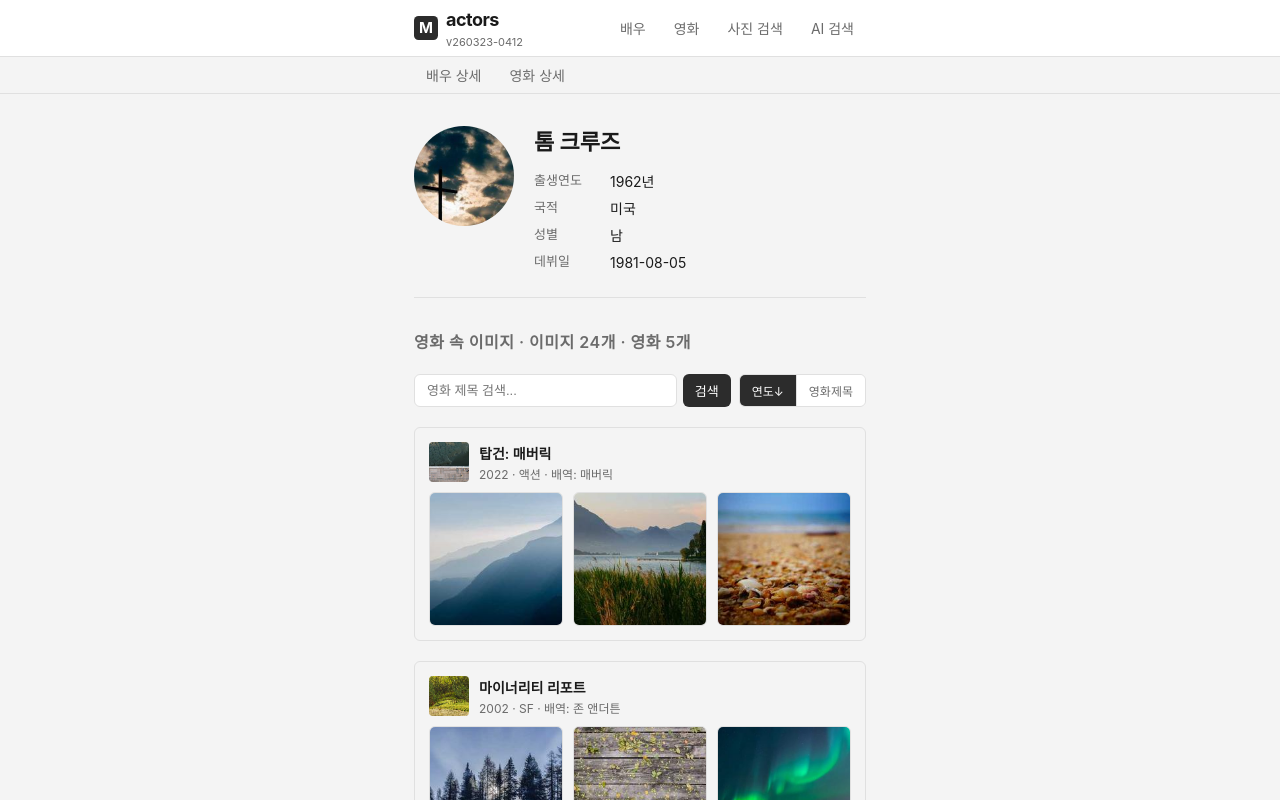
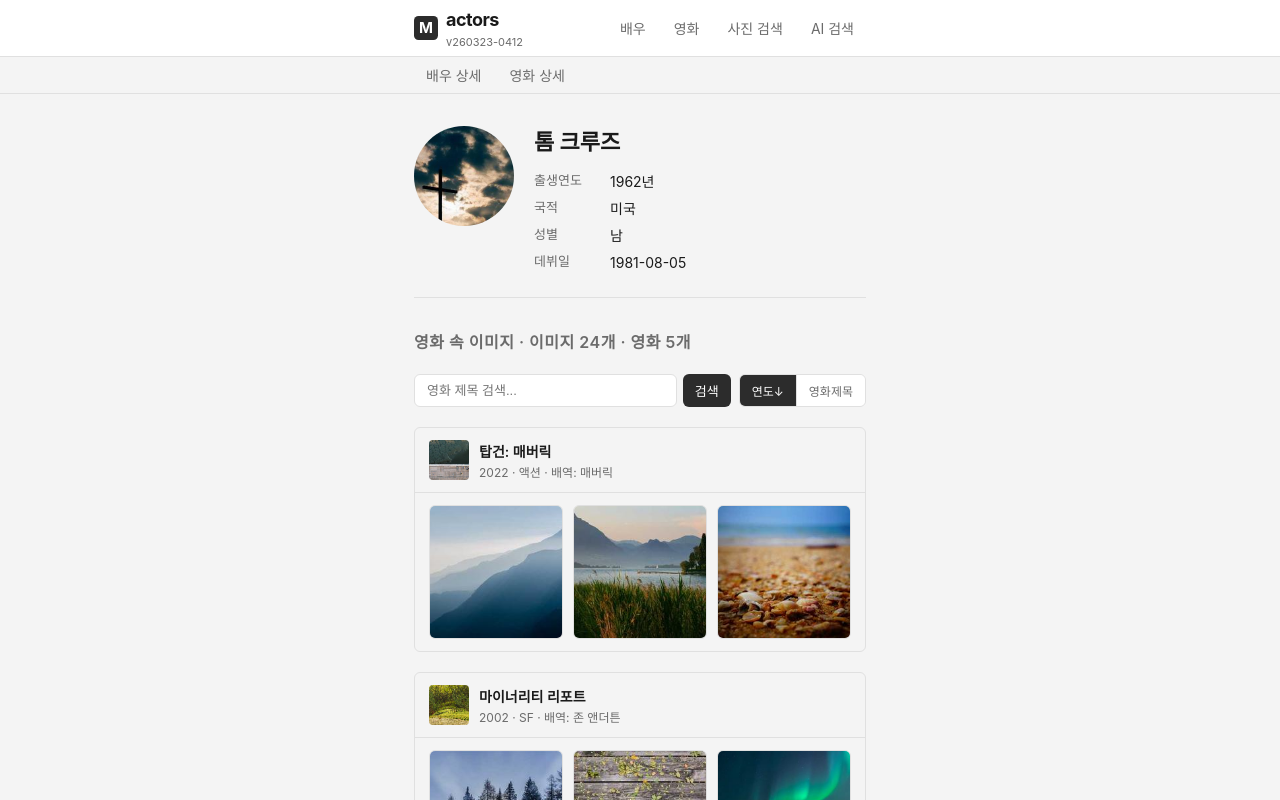
Before and after one commit to danielk0121/actorgram, a React (Vite) app in the folder actorsapp/: page /profiles in a window 1280 px wide. Shown: the top 800 px of the page. Built offline with nearby package versions, Linux system fonts and the light colour scheme.

Commit message:
필모그래피 그룹 영화정보/이미지 영역 구분선 추가

```diff
--- a/actorsapp/src/App.css
+++ b/actorsapp/src/App.css
@@ -976,10 +976,19 @@
 .detail-movie-role-group {
   display: flex;
   flex-direction: column;
-  gap: 10px;
+  gap: 0;
   border: 1px solid var(--color-border);
   border-radius: var(--radius);
-  padding: 14px;
+  overflow: hidden;
+}
+
+.detail-movie-role-group-header-wrap {
+  padding: 12px 14px;
+}
+
+.detail-movie-role-group-images-wrap {
+  border-top: 1px solid var(--color-border);
+  padding: 12px 14px;
 }
 
 .detail-movie-role-group-header {
--- a/actorsapp/src/pages/ActorDetailPage.tsx
+++ b/actorsapp/src/pages/ActorDetailPage.tsx
@@ -103,6 +103,7 @@ export function ActorDetailPage() {
                   return (
                     <div key={m.id} className="detail-movie-role-group">
                       {/* 영화 정보 1줄 - 클릭 시 영화 상세로 이동 */}
+                      <div className="detail-movie-role-group-header-wrap">
                         <button
                           className="detail-movie-role-group-header detail-movie-role-group-header--clickable"
                           onClick={() => navigate(`/movie-detail?title=${encodeURIComponent(m.title)}`)}
@@ -118,7 +119,9 @@ export function ActorDetailPage() {
                             <span className="detail-movie-role-group-meta">{m.year} · {m.genre} · 배역: {a.role}</span>
                           </div>
                         </button>
+                      </div>
                       {/* 이미지 바둑판 (최대 9장, 초과 시 마지막 칸에 +N 표시) */}
+                      <div className="detail-movie-role-group-images-wrap">
                         {(!a.roleImages || a.roleImages.length === 0)
                           ? <div className="empty-state">이미지가 없어요</div>
                           : <div className="detail-role-images-grid">
@@ -135,6 +138,7 @@ export function ActorDetailPage() {
                             })}
                           </div>}
                       </div>
+                    </div>
                   )
                 })}
               </div>
```
Lines whose indentation alone changed are shown as unchanged.
